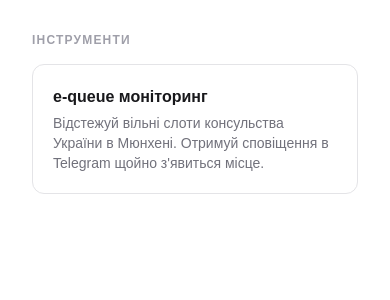
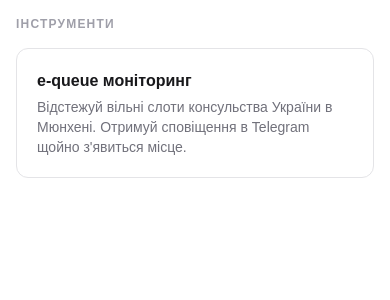
Before and after one commit to programel-dev/programel, a Next.js app in the folder frontend/: page / in a window 390 px wide. Shown: the top 300 px of the page. Built offline with nearby package versions, Linux system fonts and the light colour scheme; no server answers.

Commit message:
fix(ui): reduce padding on mobile, wrap watch actions on small screens

```diff
--- a/frontend/src/app/equeue/WatchList.tsx
+++ b/frontend/src/app/equeue/WatchList.tsx
@@ -64,7 +64,7 @@ export function WatchList() {
           {watches.map((watch) => (
             <li
               key={watch.id}
-              className="flex items-center justify-between gap-3 rounded-md border border-zinc-200 bg-white px-4 py-3 dark:border-zinc-700 dark:bg-zinc-900"
+              className="flex flex-col gap-2 rounded-md border border-zinc-200 bg-white px-4 py-3 dark:border-zinc-700 dark:bg-zinc-900 sm:flex-row sm:items-center sm:justify-between"
             >
               <div>
                 <p className="font-medium">
--- a/frontend/src/app/equeue/page.tsx
+++ b/frontend/src/app/equeue/page.tsx
@@ -7,7 +7,7 @@ export const metadata = {
 
 export default function EqueuePage() {
   return (
-    <main className="mx-auto w-full max-w-3xl space-y-8 p-8">
+    <main className="mx-auto w-full max-w-3xl space-y-8 p-4 sm:p-8">
       <header className="space-y-2">
         <h1 className="text-3xl font-bold">e-queue моніторинг</h1>
         <p className="text-sm text-zinc-600 dark:text-zinc-400">
--- a/frontend/src/app/page.tsx
+++ b/frontend/src/app/page.tsx
@@ -11,7 +11,7 @@ const tools = [
 
 export default function HomePage() {
   return (
-    <main className="mx-auto w-full max-w-3xl space-y-10 p-8">
+    <main className="mx-auto w-full max-w-3xl space-y-10 p-4 sm:p-8">
       <section>
         <h2 className="mb-4 text-xs font-semibold uppercase tracking-widest text-zinc-400">
           Інструменти
--- a/frontend/src/components/Header.tsx
+++ b/frontend/src/components/Header.tsx
@@ -6,7 +6,7 @@ import { logoutAction } from "@/app/logout/actions";
 export function Header() {
   return (
     <header className="border-b border-zinc-200 dark:border-zinc-800">
-      <div className="mx-auto flex w-full max-w-3xl items-center justify-between px-8 py-4">
+      <div className="mx-auto flex w-full max-w-3xl items-center justify-between px-4 py-4 sm:px-8">
         <Link
           href="/"
           className="text-sm font-semibold text-zinc-900 hover:text-zinc-600 dark:text-zinc-50 dark:hover:text-zinc-400"
```
